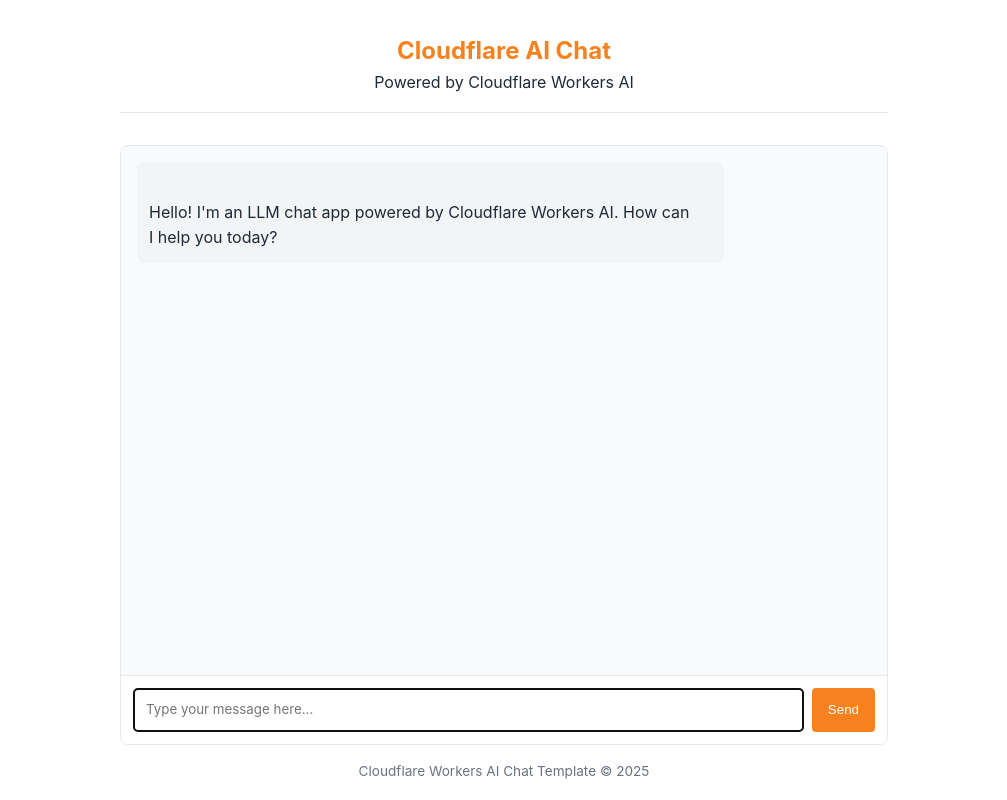
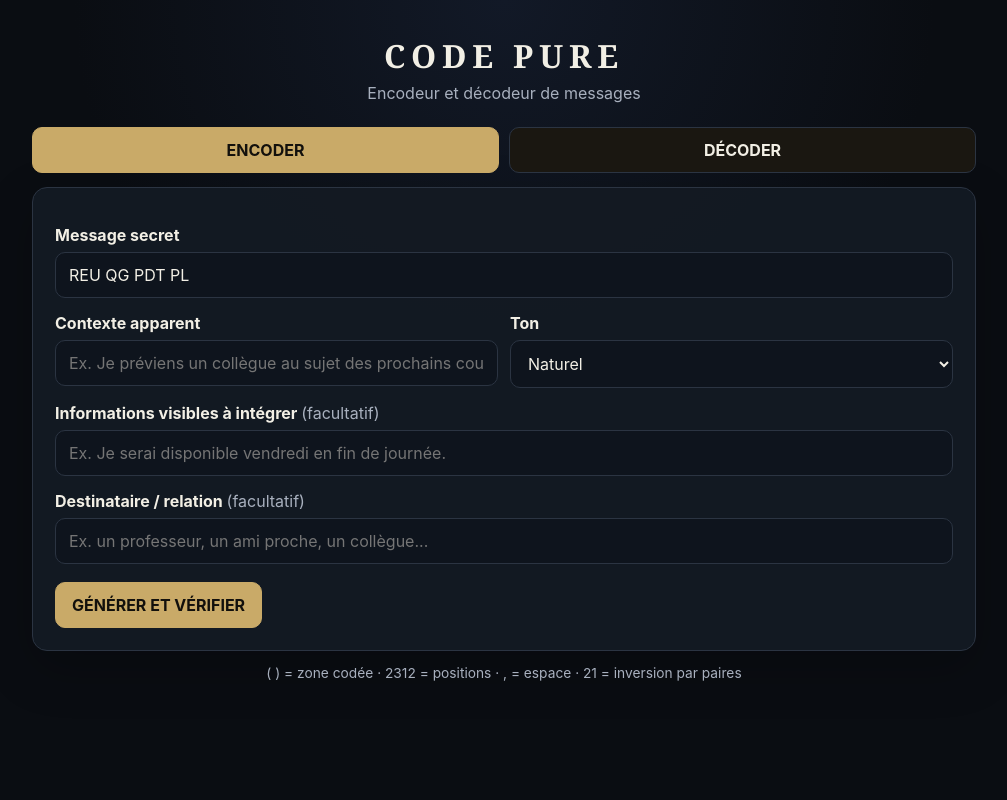
Before and after one commit to EthanPwn86/code-pure, a website: page public/index.html in a window 1280 px wide. Shown: the whole page, without its empty margins (136-1143 px from the left). Drawn offline with Linux system fonts and the light colour scheme.

Commit message:
Replace chat UI with Code Pure interface

```diff
--- a/public/index.html
+++ b/public/index.html
@@ -1,183 +1,108 @@
 <!doctype html>
-<html lang="en">
+<html lang="fr">
 <head>
   <meta charset="UTF-8" />
   <meta name="viewport" content="width=device-width, initial-scale=1.0" />
-		<title>LLM Chat App</title>
+  <title>Code Pure</title>
   <style>
     :root {
-				--primary-color: #f6821f;
-				--primary-hover: #e67e22;
-				--light-bg: #f9fafb;
-				--border-color: #e5e7eb;
-				--text-color: #1f2937;
-				--text-light: #6b7280;
-				--user-msg-bg: #fff2e6;
-				--assistant-msg-bg: #f3f4f6;
+      --bg:#0a0d12; --panel:#131923; --panel2:#0e141d; --border:#2b3442;
+      --text:#f2efe5; --muted:#a8b0be; --gold:#c9aa68; --gold2:#9e824b;
+      --ok:#6fd08c; --bad:#f17d7d;
     }
-
-			* {
-				box-sizing: border-box;
-				margin: 0;
-				padding: 0;
-			}
-
-			body {
-				font-family:
-					-apple-system, BlinkMacSystemFont, "Segoe UI", Roboto, Oxygen, Ubuntu,
-					Cantarell, sans-serif;
-				line-height: 1.6;
-				color: var(--text-color);
-				max-width: 800px;
-				margin: 0 auto;
-				padding: 1rem;
-			}
-
-			header {
-				text-align: center;
-				margin-bottom: 2rem;
-				padding: 1rem 0;
-				border-bottom: 1px solid var(--border-color);
-			}
-
-			h1 {
-				font-size: 1.5rem;
-				color: var(--primary-color);
-			}
-
-			.chat-container {
-				display: flex;
-				flex-direction: column;
-				height: calc(100vh - 200px);
-				min-height: 400px;
-				border: 1px solid var(--border-color);
-				border-radius: 8px;
-				overflow: hidden;
-			}
-
-			.chat-messages {
-				flex: 1;
-				overflow-y: auto;
-				padding: 1rem;
-				background-color: var(--light-bg);
-			}
-
-			.message {
-				margin-bottom: 1rem;
-				padding: 0.75rem;
-				border-radius: 8px;
-				max-width: 80%;
-			}
-
-			.message p {
-				white-space: pre-line;
-				margin: 0;
-				overflow-wrap: anywhere;
-			}
-
-			.user-message {
-				background-color: var(--user-msg-bg);
-				align-self: flex-end;
-				margin-left: auto;
-			}
-
-			.assistant-message {
-				background-color: var(--assistant-msg-bg);
-				align-self: flex-start;
-			}
-
-			.message-input {
-				display: flex;
-				padding: 0.75rem;
-				border-top: 1px solid var(--border-color);
-				background-color: white;
-			}
-
-			#user-input {
-				flex: 1;
-				padding: 0.75rem;
-				border: 1px solid var(--border-color);
-				border-radius: 4px;
-				font-family: inherit;
-				resize: none;
-				min-height: 44px;
-			}
-
-			#send-button {
-				margin-left: 0.5rem;
-				padding: 0 1rem;
-				background-color: var(--primary-color);
-				color: white;
-				border: none;
-				border-radius: 4px;
-				cursor: pointer;
-				transition: background-color 0.2s;
-			}
-
-			#send-button:hover {
-				background-color: var(--primary-hover);
-			}
-
-			#send-button:disabled {
-				background-color: var(--text-light);
-				cursor: not-allowed;
-			}
-
-			.typing-indicator {
-				display: none;
-				font-style: italic;
-				color: var(--text-light);
-				padding: 1rem;
-			}
-
-			.typing-indicator.visible {
-				display: block;
-			}
-
-			footer {
-				margin-top: 1rem;
-				text-align: center;
-				font-size: 0.85rem;
-				color: var(--text-light);
-			}
+    *{box-sizing:border-box}
+    body{margin:0;background:radial-gradient(circle at top,#121927 0,#0a0d12 42%);color:var(--text);font-family:Inter,system-ui,-apple-system,Segoe UI,Arial,sans-serif;min-height:100vh}
+    .wrap{max-width:980px;margin:auto;padding:34px 18px 56px}
+    header{text-align:center;margin-bottom:24px}
+    h1{font-family:Georgia,serif;letter-spacing:.18em;font-size:2rem;margin:0 0 6px}
+    header p{color:var(--muted);margin:0}
+    .tabs{display:grid;grid-template-columns:1fr 1fr;gap:10px;margin-bottom:14px}
+    button{font:inherit;font-weight:700;cursor:pointer;border:1px solid var(--border);border-radius:10px;padding:12px 16px;background:#1a1711;color:var(--text)}
+    button:hover{border-color:var(--gold2)}
+    button:disabled{opacity:.55;cursor:not-allowed}
+    .tab.active,.primary{background:var(--gold);border-color:var(--gold);color:#12100c}
+    .panel{background:rgba(19,25,35,.96);border:1px solid var(--border);border-radius:15px;padding:22px;box-shadow:0 18px 50px rgba(0,0,0,.22)}
+    .hidden{display:none!important}
+    label{display:block;font-weight:750;margin:15px 0 7px}
+    input,textarea,select{width:100%;border:1px solid var(--border);border-radius:10px;background:var(--panel2);color:var(--text);padding:12px 13px;font:inherit;outline:none}
+    input:focus,textarea:focus,select:focus{border-color:var(--gold2)}
+    textarea{min-height:120px;resize:vertical}
+    .row{display:grid;grid-template-columns:1fr 1fr;gap:12px}
+    .actions{display:flex;gap:10px;flex-wrap:wrap;margin-top:18px}
+    .status,.result{margin-top:16px;padding:14px;border:1px solid var(--border);border-radius:11px;background:var(--panel2);white-space:pre-wrap;line-height:1.55}
+    .status{color:var(--muted)}
+    .ok{color:var(--ok)} .bad{color:var(--bad)}
+    .resultText{white-space:pre-wrap;font-family:Georgia,serif;font-size:1.04rem;line-height:1.75}
+    .meta{margin-top:12px;color:var(--muted);font-size:.9rem}
+    .rules{margin-top:14px;text-align:center;color:var(--muted);font-size:.86rem}
+    .copy{margin-top:12px}
+    @media(max-width:720px){.row,.tabs{grid-template-columns:1fr}.wrap{padding:18px 10px 34px}.panel{padding:16px}h1{font-size:1.65rem}}
   </style>
 </head>
 <body>
+  <main class="wrap">
     <header>
-			<h1>Cloudflare AI Chat</h1>
-			<p>Powered by Cloudflare Workers AI</p>
+      <h1>CODE PURE</h1>
+      <p>Encodeur et décodeur de messages</p>
     </header>
 
-		<div class="chat-container">
-			<div id="chat-messages" class="chat-messages">
-				<div class="message assistant-message">
-					<p>
-						Hello! I'm an LLM chat app powered by Cloudflare Workers AI. How can
-						I help you today?
-					</p>
+    <div class="tabs">
+      <button class="tab active" data-tab="encoder">ENCODER</button>
+      <button class="tab" data-tab="decoder">DÉCODER</button>
+    </div>
+
+    <section id="encoder" class="panel">
+      <label for="secret">Message secret</label>
+      <input id="secret" value="REU QG PDT PL" placeholder="Ex. REU QG PDT PL" />
+
+      <div class="row">
+        <div>
+          <label for="context">Contexte apparent</label>
+          <input id="context" placeholder="Ex. Je préviens un collègue au sujet des prochains cours." />
+        </div>
+        <div>
+          <label for="tone">Ton</label>
+          <select id="tone">
+            <option>Naturel</option>
+            <option>Amical</option>
+            <option>Formel</option>
+            <option>Professionnel</option>
+            <option>Mystérieux</option>
+          </select>
         </div>
       </div>
 
-			<div class="typing-indicator" id="typing-indicator">
-				AI is thinking...
+      <label for="visibleInfo">Informations visibles à intégrer <span style="color:var(--muted);font-weight:400">(facultatif)</span></label>
+      <input id="visibleInfo" placeholder="Ex. Je serai disponible vendredi en fin de journée." />
+
+      <label for="relation">Destinataire / relation <span style="color:var(--muted);font-weight:400">(facultatif)</span></label>
+      <input id="relation" placeholder="Ex. un professeur, un ami proche, un collègue..." />
+
+      <div class="actions">
+        <button id="generateBtn" class="primary">GÉNÉRER ET VÉRIFIER</button>
+        <button id="regenerateBtn" class="hidden">RÉGÉNÉRER</button>
       </div>
 
-			<div class="message-input">
-				<textarea
-					id="user-input"
-					placeholder="Type your message here..."
-					rows="1"
-					autofocus
-				></textarea>
-				<button id="send-button">Send</button>
+      <div id="generationStatus" class="status hidden"></div>
+
+      <div id="generationResult" class="result hidden">
+        <div id="resultText" class="resultText"></div>
+        <div id="resultMeta" class="meta"></div>
+        <button id="copyBtn" class="copy">COPIER LE TEXTE</button>
       </div>
+    </section>
+
+    <section id="decoder" class="panel hidden">
+      <label for="decodeInput">Lettre ou texte reçu</label>
+      <textarea id="decodeInput" placeholder="Colle ici le texte contenant la zone codée entre parenthèses..."></textarea>
+      <div class="actions">
+        <button id="decodeBtn" class="primary">DÉCODER</button>
       </div>
+      <div id="decodeResult" class="result hidden"></div>
+    </section>
 
-		<footer>
-			<p>Cloudflare Workers AI Chat Template &copy; 2025</p>
-		</footer>
-
-		<!-- Chat app script -->
+    <div class="rules">( ) = zone codée · 2312 = positions · , = espace · 21 = inversion par paires</div>
+  </main>
   <script src="chat.js"></script>
 </body>
 </html>
```
Lines whose indentation alone changed are shown as unchanged.
